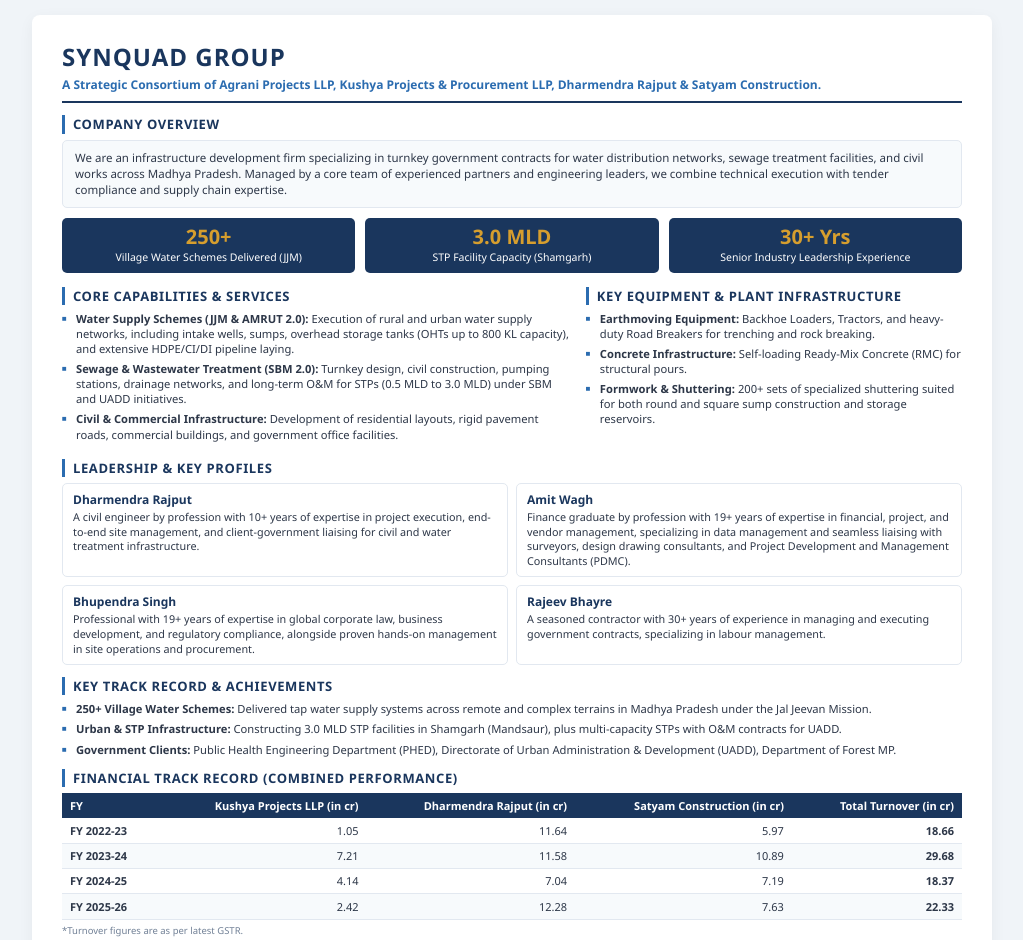
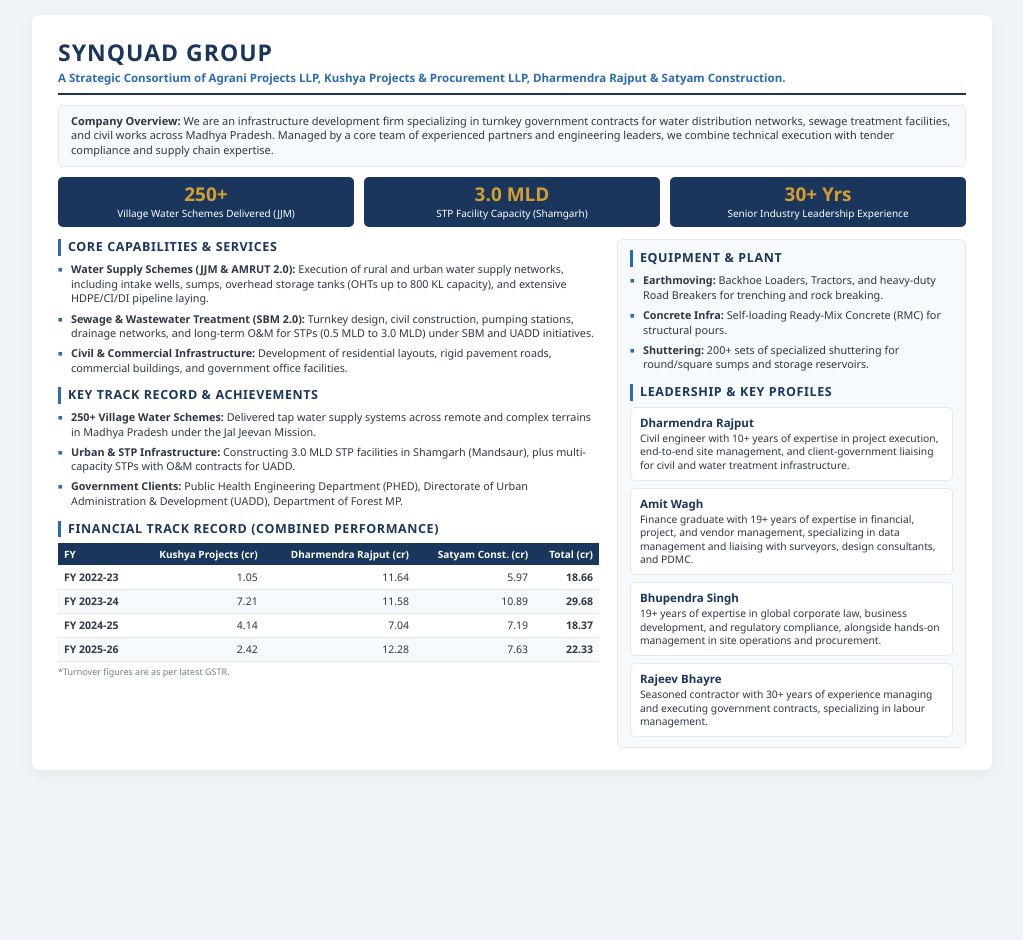
Before and after one commit to waghramit/Profile, a plain HTML site: page index.html in a window 1280 px wide. Shown: the top 940 px of the page, without its empty margins (128-1151 px from the left). After the commit the page ends 800 px from the top, so only its background shows below. Drawn offline with Linux system fonts and the light colour scheme.

Commit message:
Refactor HTML structure and CSS styles
Updated layout and styling for better presentation and readability.

```diff
--- a/index.html
+++ b/index.html
@@ -14,8 +14,12 @@
         }
 
         @page {
-            size: A4;
+            size: A4 portrait;
             margin: 8mm 10mm;
+        }
+
+        * {
+            box-sizing: border-box;
         }
 
         body {
@@ -24,101 +28,107 @@
             background-color: #f0f4f8;
             margin: 0;
             padding: 15px;
-            line-height: 1.4;
+            line-height: 1.35;
         }
 
         .container {
-            max-width: 900px;
+            max-width: 960px;
             margin: 0 auto;
             background: #ffffff;
-            padding: 25px 30px;
+            padding: 22px 26px;
             border-radius: 8px;
             box-shadow: 0 4px 15px rgba(0,0,0,0.05);
         }
 
-        /* Header */
+        /* Top Banner */
         .header {
             border-bottom: 2.5px solid var(--primary);
-            padding-bottom: 8px;
-            margin-bottom: 12px;
-            display: flex;
-            justify-content: space-between;
-            align-items: baseline;
-            flex-wrap: wrap;
+            padding-bottom: 7px;
+            margin-bottom: 10px;
         }
 
         .header h1 {
             color: var(--primary);
             margin: 0;
-            font-size: 24px;
+            font-size: 23px;
             letter-spacing: 1px;
             text-transform: uppercase;
         }
 
         .header p {
-            margin: 3px 0 0 0;
+            margin: 2px 0 0 0;
             color: var(--secondary);
-            font-size: 12px;
+            font-size: 11.5px;
             font-weight: 600;
-            width: 100%;
-        }
-
-        /* Sections */
-        .section-title {
-            color: var(--primary);
-            font-size: 13px;
-            font-weight: 700;
-            text-transform: uppercase;
-            letter-spacing: 0.6px;
-            border-left: 3.5px solid var(--secondary);
-            padding-left: 8px;
-            margin-top: 12px;
-            margin-bottom: 6px;
         }
 
         .overview-box {
             background-color: var(--bg-light);
-            padding: 9px 12px;
+            padding: 8px 12px;
             border-radius: 5px;
             border: 1px solid var(--border-color);
-            font-size: 11.5px;
-            line-height: 1.4;
+            font-size: 11px;
+            margin-bottom: 10px;
         }
 
-        /* Key Metrics / Highlights */
+        /* Key Metrics */
         .metrics-grid {
             display: grid;
             grid-template-columns: repeat(3, 1fr);
             gap: 10px;
-            margin: 10px 0;
+            margin-bottom: 12px;
         }
 
         .metric-card {
             background: var(--primary);
             color: white;
-            padding: 8px 10px;
+            padding: 7px 10px;
             border-radius: 5px;
             text-align: center;
         }
 
         .metric-card .number {
-            font-size: 20px;
+            font-size: 19px;
             font-weight: bold;
             color: var(--accent);
             line-height: 1.1;
         }
 
         .metric-card .label {
-            font-size: 10.5px;
+            font-size: 10px;
             margin-top: 2px;
         }
 
-        /* Two-Column Middle Section */
-        .two-col-section {
+        /* Two-Part Split Layout */
+        .split-layout {
             display: grid;
-            grid-template-columns: 1.35fr 1fr;
-            gap: 16px;
-            margin-top: 4px;
+            grid-template-columns: 1.55fr 1fr;
+            gap: 18px;
+            align-items: start;
+        }
+
+        .sidebar-box {
+            background-color: var(--bg-light);
+            border: 1px solid var(--border-color);
+            border-radius: 6px;
+            padding: 10px 12px;
+        }
+
+        /* Section Titles */
+        .section-title {
+            color: var(--primary);
+            font-size: 12.5px;
+            font-weight: 700;
+            text-transform: uppercase;
+            letter-spacing: 0.6px;
+            border-left: 3.5px solid var(--secondary);
+            padding-left: 7px;
+            margin-top: 12px;
+            margin-bottom: 6px;
+        }
+
+        .section-title.first {
+            margin-top: 0;
         }
 
         /* Lists */
@@ -130,45 +140,45 @@
 
         ul.styled-list li {
             position: relative;
-            padding-left: 14px;
-            margin-bottom: 5px;
-            font-size: 11.2px;
+            padding-left: 13px;
+            margin-bottom: 5.5px;
+            font-size: 10.8px;
             line-height: 1.35;
         }
 
         ul.styled-list li::before {
             content: "■";
             color: var(--secondary);
-            font-size: 8px;
+            font-size: 7.5px;
             position: absolute;
             left: 0;
             top: 2px;
         }
 
-        /* Leadership Cards */
-        .profile-grid {
-            display: grid;
-            grid-template-columns: repeat(2, 1fr);
-            gap: 8px;
+        /* Leadership Stack (Right Column) */
+        .profile-stack {
+            display: flex;
+            flex-direction: column;
+            gap: 7px;
         }
 
         .profile-card {
             border: 1px solid var(--border-color);
-            padding: 8px 10px;
+            padding: 7px 9px;
             border-radius: 5px;
-            background: #fff;
-            font-size: 10.8px;
-            line-height: 1.35;
+            background: #ffffff;
+            font-size: 10.3px;
+            line-height: 1.32;
         }
 
         .profile-name {
             font-weight: bold;
             color: var(--primary);
-            font-size: 12px;
+            font-size: 11.5px;
             margin-bottom: 2px;
         }
 
-        /* Financial Table */
+        /* Financial Table (Left Column) */
         table {
             width: 100%;
             border-collapse: collapse;
@@ -179,14 +189,15 @@
             background-color: var(--primary);
             color: white;
             text-align: left;
-            padding: 5px 8px;
-            font-size: 11px;
+            padding: 5px 6px;
+            font-size: 10px;
+            line-height: 1.2;
         }
 
         td {
-            padding: 4.5px 8px;
+            padding: 4.5px 6px;
             border-bottom: 1px solid var(--border-color);
-            font-size: 11px;
+            font-size: 10.5px;
         }
 
         tr:nth-child(even) {
@@ -198,7 +209,7 @@
         }
 
         .footnote {
-            font-size: 9.5px;
+            font-size: 9px;
             color: #718096;
             margin-top: 4px;
         }
@@ -223,14 +234,14 @@
 <body>
 
 <div class="container">
+    <!-- TOP HEADER & SUMMARY -->
     <div class="header">
         <h1>SYNQUAD GROUP</h1>
         <p>A Strategic Consortium of Agrani Projects LLP, Kushya Projects &amp; Procurement LLP, Dharmendra Rajput &amp; Satyam Construction.</p>
     </div>
 
-    <div class="section-title" style="margin-top: 0;">Company Overview</div>
     <div class="overview-box">
-        We are an infrastructure development firm specializing in turnkey government contracts for water distribution networks, sewage treatment facilities, and civil works across Madhya Pradesh. Managed by a core team of experienced partners and engineering leaders, we combine technical execution with tender compliance and supply chain expertise.
+        <strong>Company Overview:</strong> We are an infrastructure development firm specializing in turnkey government contracts for water distribution networks, sewage treatment facilities, and civil works across Madhya Pradesh. Managed by a core team of experienced partners and engineering leaders, we combine technical execution with tender compliance and supply chain expertise.
     </div>
 
     <div class="metrics-grid">
@@ -248,44 +259,16 @@
         </div>
     </div>
 
-    <div class="two-col-section">
+    <!-- TWO-PART MAIN BODY -->
+    <div class="split-layout">
+        <!-- LEFT PART: CAPABILITIES, TRACK RECORD & FINANCIALS -->
         <div>
-            <div class="section-title" style="margin-top: 4px;">Core Capabilities &amp; Services</div>
+            <div class="section-title first">Core Capabilities &amp; Services</div>
             <ul class="styled-list">
                 <li><strong>Water Supply Schemes (JJM &amp; AMRUT 2.0):</strong> Execution of rural and urban water supply networks, including intake wells, sumps, overhead storage tanks (OHTs up to 800 KL capacity), and extensive HDPE/CI/DI pipeline laying.</li>
                 <li><strong>Sewage &amp; Wastewater Treatment (SBM 2.0):</strong> Turnkey design, civil construction, pumping stations, drainage networks, and long-term O&amp;M for STPs (0.5 MLD to 3.0 MLD) under SBM and UADD initiatives.</li>
                 <li><strong>Civil &amp; Commercial Infrastructure:</strong> Development of residential layouts, rigid pavement roads, commercial buildings, and government office facilities.</li>
             </ul>
-        </div>
-        <div>
-            <div class="section-title" style="margin-top: 4px;">Key Equipment &amp; Plant Infrastructure</div>
-            <ul class="styled-list">
-                <li><strong>Earthmoving Equipment:</strong> Backhoe Loaders, Tractors, and heavy-duty Road Breakers for trenching and rock breaking.</li>
-                <li><strong>Concrete Infrastructure:</strong> Self-loading Ready-Mix Concrete (RMC) for structural pours.</li>
-                <li><strong>Formwork &amp; Shuttering:</strong> 200+ sets of specialized shuttering suited for both round and square sump construction and storage reservoirs.</li>
-            </ul>
-        </div>
-    </div>
-
-    <div class="section-title">Leadership &amp; Key Profiles</div>
-    <div class="profile-grid">
-        <div class="profile-card">
-            <div class="profile-name">Dharmendra Rajput</div>
-            <div>A civil engineer by profession with 10+ years of expertise in project execution, end-to-end site management, and client-government liaising for civil and water treatment infrastructure.</div>
-        </div>
-        <div class="profile-card">
-            <div class="profile-name">Amit Wagh</div>
-            <div>Finance graduate by profession with 19+ years of expertise in financial, project, and vendor management, specializing in data management and seamless liaising with surveyors, design drawing consultants, and Project Development and Management Consultants (PDMC).</div>
-        </div>
-        <div class="profile-card">
-            <div class="profile-name">Bhupendra Singh</div>
-            <div>Professional with 19+ years of expertise in global corporate law, business development, and regulatory compliance, alongside proven hands-on management in site operations and procurement.</div>
-        </div>
-        <div class="profile-card">
-            <div class="profile-name">Rajeev Bhayre</div>
-            <div>A seasoned contractor with 30+ years of experience in managing and executing government contracts, specializing in labour management.</div>
-        </div>
-    </div>
 
             <div class="section-title">Key Track Record &amp; Achievements</div>
             <ul class="styled-list">
@@ -299,10 +282,10 @@
                 <thead>
                     <tr>
                         <th>FY</th>
-                <th class="text-right">Kushya Projects LLP (in cr)</th>
-                <th class="text-right">Dharmendra Rajput (in cr)</th>
-                <th class="text-right">Satyam Construction (in cr)</th>
-                <th class="text-right">Total Turnover (in cr)</th>
+                        <th class="text-right">Kushya Projects (cr)</th>
+                        <th class="text-right">Dharmendra Rajput (cr)</th>
+                        <th class="text-right">Satyam Const. (cr)</th>
+                        <th class="text-right">Total (cr)</th>
                     </tr>
                 </thead>
                 <tbody>
@@ -339,5 +322,37 @@
             <div class="footnote">*Turnover figures are as per latest GSTR.</div>
         </div>
 
+        <!-- RIGHT PART: EQUIPMENT & LEADERSHIP SIDEBAR -->
+        <div class="sidebar-box">
+            <div class="section-title first">Equipment &amp; Plant</div>
+            <ul class="styled-list">
+                <li><strong>Earthmoving:</strong> Backhoe Loaders, Tractors, and heavy-duty Road Breakers for trenching and rock breaking.</li>
+                <li><strong>Concrete Infra:</strong> Self-loading Ready-Mix Concrete (RMC) for structural pours.</li>
+                <li><strong>Shuttering:</strong> 200+ sets of specialized shuttering for round/square sumps and storage reservoirs.</li>
+            </ul>
+
+            <div class="section-title">Leadership &amp; Key Profiles</div>
+            <div class="profile-stack">
+                <div class="profile-card">
+                    <div class="profile-name">Dharmendra Rajput</div>
+                    <div>Civil engineer with 10+ years of expertise in project execution, end-to-end site management, and client-government liaising for civil and water treatment infrastructure.</div>
+                </div>
+                <div class="profile-card">
+                    <div class="profile-name">Amit Wagh</div>
+                    <div>Finance graduate with 19+ years of expertise in financial, project, and vendor management, specializing in data management and liaising with surveyors, design consultants, and PDMC.</div>
+                </div>
+                <div class="profile-card">
+                    <div class="profile-name">Bhupendra Singh</div>
+                    <div>19+ years of expertise in global corporate law, business development, and regulatory compliance, alongside hands-on management in site operations and procurement.</div>
+                </div>
+                <div class="profile-card">
+                    <div class="profile-name">Rajeev Bhayre</div>
+                    <div>Seasoned contractor with 30+ years of experience managing and executing government contracts, specializing in labour management.</div>
+                </div>
+            </div>
+        </div>
+    </div>
+</div>
+
 </body>
 </html>
```
Lines whose indentation alone changed are shown as unchanged.
